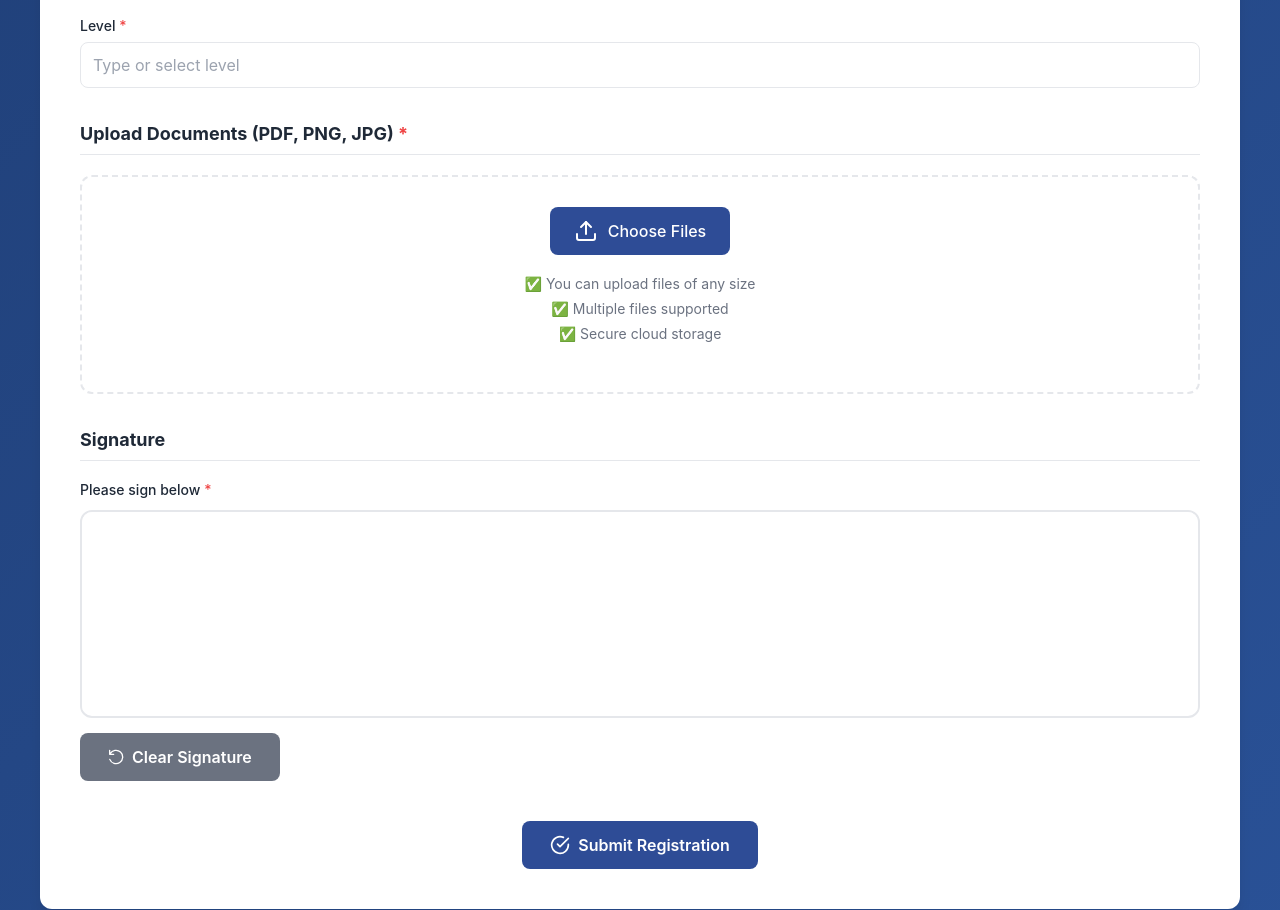
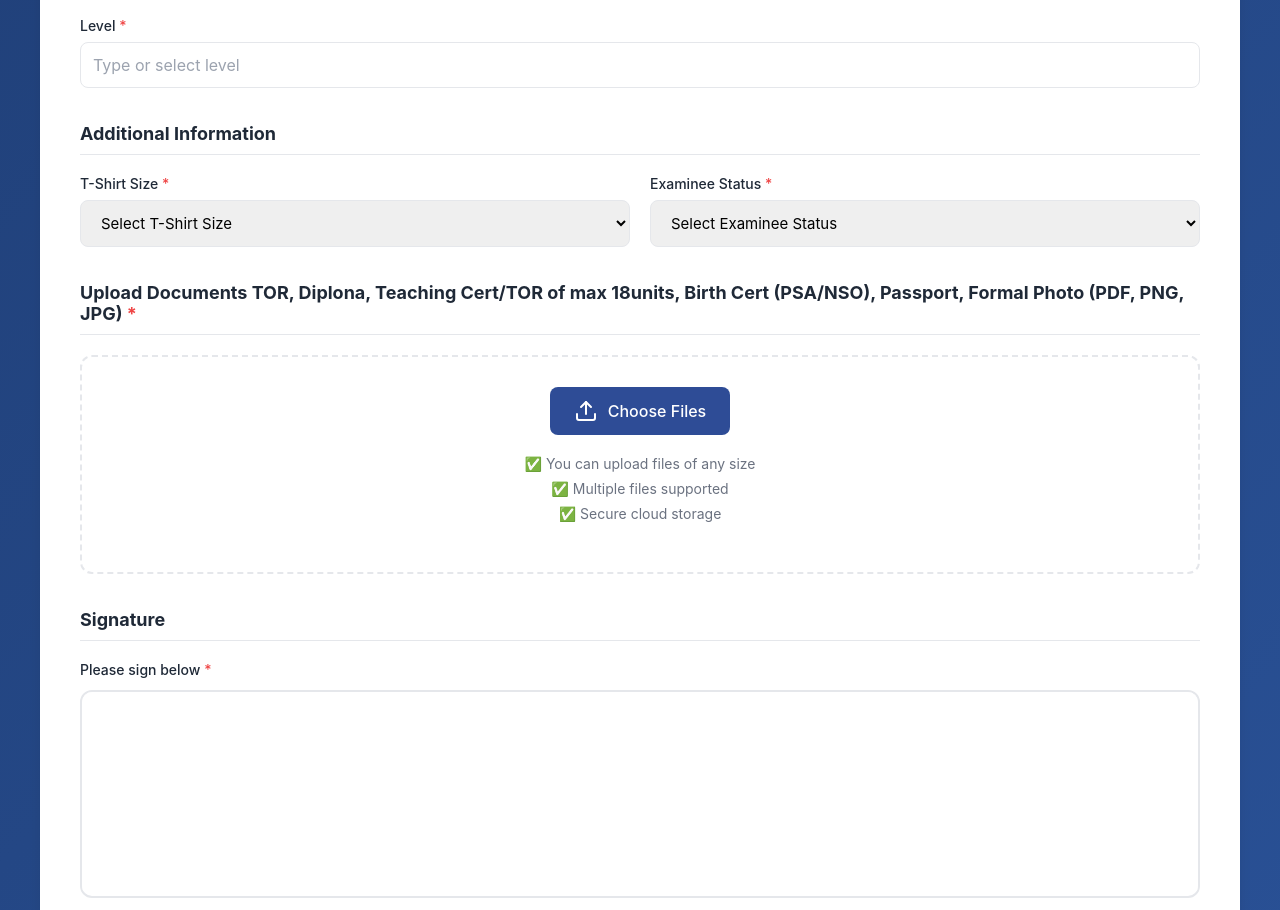
Before and after one commit to Dev-hebz/tsok-registration, a website: page index.html in a window 1280 px wide. Shown: the part 840-1750 px from the top of the page. Drawn offline with nearby package versions, Linux system fonts and the light colour scheme.

Commit message:
Update index.html

```diff
--- a/index.html
+++ b/index.html
@@ -123,9 +123,39 @@
                         </div>
                     </div>
 
+                    <!-- Additional Information -->
+                    <div class="form-section">
+                        <h3>Additional Information</h3>
+                        <div class="form-row">
+                            <div class="form-group">
+                                <label for="tshirtSize">T-Shirt Size <span class="required">*</span></label>
+                                <select id="tshirtSize" name="tshirtSize" required>
+                                    <option value="">Select T-Shirt Size</option>
+                                    <option value="XS">XS – Extra Small</option>
+                                    <option value="S">S – Small</option>
+                                    <option value="M">M – Medium</option>
+                                    <option value="L">L – Large</option>
+                                    <option value="XL">XL – Extra Large</option>
+                                    <option value="2XL">2XL – Double Extra Large</option>
+                                    <option value="3XL">3XL – Triple Extra Large</option>
+                                    <option value="4XL">4XL</option>
+                                    <option value="5XL">5XL</option>
+                                </select>
+                            </div>
+                            <div class="form-group">
+                                <label for="examineeStatus">Examinee Status <span class="required">*</span></label>
+                                <select id="examineeStatus" name="examineeStatus" required>
+                                    <option value="">Select Examinee Status</option>
+                                    <option value="First-Timer">First-Timer</option>
+                                    <option value="Re-Taker">Re-Taker</option>
+                                </select>
+                            </div>
+                        </div>
+                    </div>
+
                     <!-- Document Upload -->
                     <div class="form-section">
-                        <h3>Upload Documents (PDF, PNG, JPG) <span class="required">*</span></h3>
+                        <h3>Upload Documents TOR, Diplona, Teaching Cert/TOR of max 18units, Birth Cert (PSA/NSO), Passport, Formal Photo (PDF, PNG, JPG) <span class="required">*</span></h3>
                         <div class="upload-container">
                             <input type="file" id="documents" name="documents" accept=".pdf,.png,.jpg,.jpeg" multiple required>
                             <label for="documents" class="upload-label">
```
